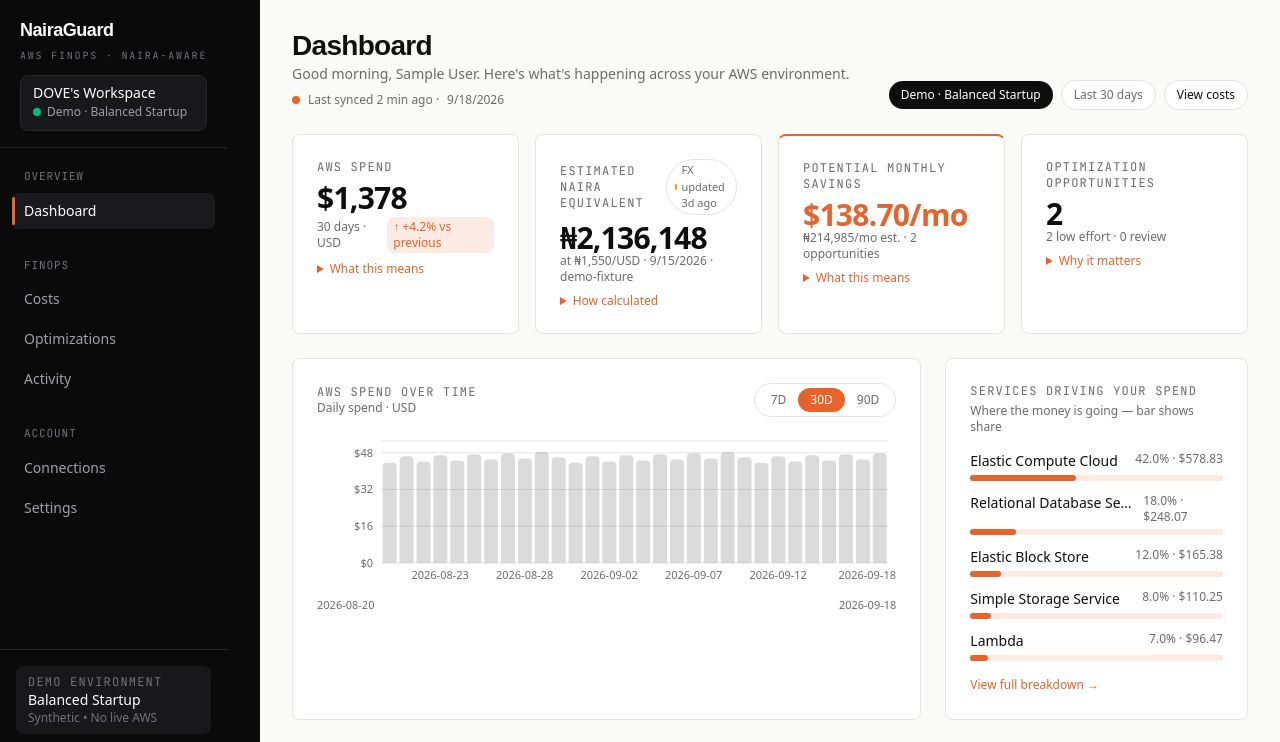
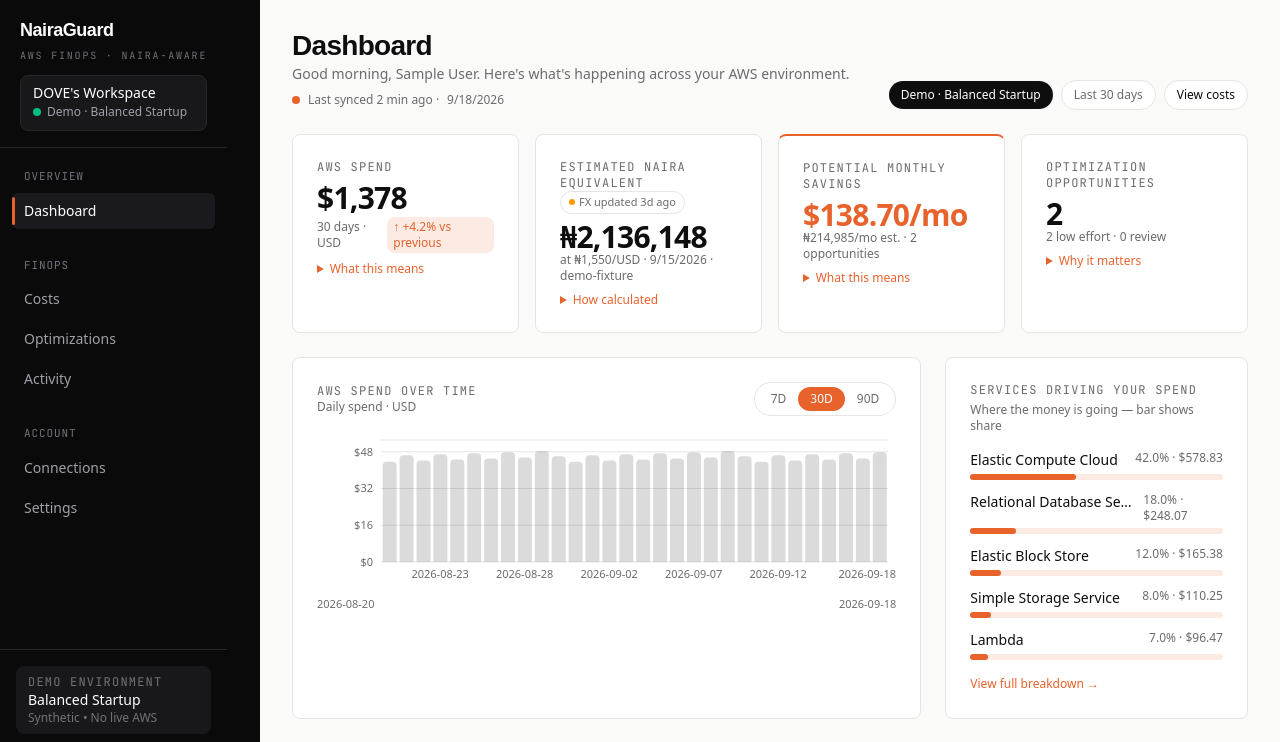
Before and after one commit to Sawmod001/NAIRAGUARD, a Next.js app: page /dashboard in a window 1280 px wide. Shown: the top 742 px of the page. Built offline with nearby package versions, Linux system fonts and the light colour scheme; no server answers; the database is empty; sample sign-in values are in the browser's storage; a web font is replaced by a local one.

Commit message:
feat(NG-DASH-03): use Card for KPI row, hierarchy via accent border

```diff
--- a/src/app/(app)/dashboard/page.tsx
+++ b/src/app/(app)/dashboard/page.tsx
@@ -9,6 +9,7 @@ import { prioritizeRecommendations } from "@/domain/optimizations";
 import { getDemoDataset } from "@/infrastructure/providers/demo/registry";
 import { dashboardQuerySchema } from "@/schemas/query";
 import { PanelErrorBoundary } from "@/components/ui/panel-error-boundary";
+import { Card, CardContent, CardTitle } from "@/components/ui/card";
 import { CountUp } from "@/components/dashboard/count-up";
 import { SpendChart } from "@/components/dashboard/spend-chart";
 import Link from "next/link";
@@ -62,45 +63,53 @@ export default async function DashboardPage({ searchParams }: { searchParams: Pr
           </div>
         </div>
 
-        {/* KPI row — 1col <480, 2x2 tablet, 4col desktop */}
+        {/* KPI row — hierarchy via position/size, not identical boxes */}
         <div className="grid gap-4 grid-cols-1 sm:grid-cols-2 lg:grid-cols-4">
           <PanelErrorBoundary label="AWS SPEND">
-            <div className={panel}>
-              <div className="font-mono text-xs tracking-widest text-[#6B6B6E]">AWS SPEND</div>
+            <Card>
+              <CardTitle>AWS SPEND</CardTitle>
+              <CardContent>
                 <div className="mt-2 text-[30px] font-semibold leading-none tracking-tight text-[#0E0E0F] tabular-nums"><CountUp value={cost.total} prefix="$" /></div>
                 <div className="mt-1 flex items-center gap-1 text-xs text-[#6B6B6E]"><span className="tabular-nums">{period} days · {cost.currency}</span><span className="inline-flex items-center gap-1 rounded bg-[#FCEBE3] px-1.5 py-0.5 text-[#E8622C]">↑ {prevDelta} vs previous</span></div>
                 <details className="mt-2 text-xs text-[#6B6B6E]"><summary className="cursor-pointer text-[#E8622C] hover:underline focus-visible:outline-none focus-visible:ring-2 focus-visible:ring-[#E8622C]">What this means</summary><span className="mt-1 block">Sum of daily spend from the provider — source truth for {period} days.</span></details>
-            </div>
+              </CardContent>
+            </Card>
           </PanelErrorBoundary>
 
           <PanelErrorBoundary label="ESTIMATED NAIRA">
-            <div className={panel}>
+            <Card>
+              <CardTitle>ESTIMATED NAIRA EQUIVALENT</CardTitle>
+              <CardContent>
                 <div className="flex items-center justify-between">
-                <div className="font-mono text-xs tracking-widest text-[#6B6B6E]">ESTIMATED NAIRA EQUIVALENT</div>
                   <span className="inline-flex items-center gap-1 rounded-full border border-[#E7E5E2] px-2 py-0.5 text-[11px] text-[#6B6B6E]"><span className={`h-1.5 w-1.5 rounded-full ${fxAgeDays <= 2 ? "bg-emerald-500" : "bg-amber-500"}`} /> FX updated {fxAgeDays}d ago</span>
                 </div>
                 <div className="mt-2 text-[30px] font-semibold leading-none tracking-tight text-[#0E0E0F] tabular-nums"><CountUp value={totalNgn.naira} prefix="₦" /></div>
                 <div className="text-xs text-[#6B6B6E]">at ₦{fx.rate.toLocaleString()}/USD · {new Date(fx.observedAt).toLocaleDateString()} · {fx.source}</div>
                 <details className="mt-2 text-xs text-[#6B6B6E]"><summary className="cursor-pointer text-[#E8622C] hover:underline">How calculated</summary><span className="mt-1 block">${cost.total.toLocaleString()} × ₦{fx.rate.toLocaleString()} = ₦{totalNgn.naira.toLocaleString()} · Estimate, not a bank charge.</span></details>
-            </div>
+              </CardContent>
+            </Card>
           </PanelErrorBoundary>
 
           <PanelErrorBoundary label="POTENTIAL SAVINGS">
-            <div className={`${panel} border-t-2 border-t-[#E8622C]`}>
-              <div className="font-mono text-xs tracking-widest text-[#6B6B6E]">POTENTIAL MONTHLY SAVINGS</div>
+            <Card className="border-t-2 border-t-[#E8622C]">
+              <CardTitle>POTENTIAL MONTHLY SAVINGS</CardTitle>
+              <CardContent>
                 <div className="mt-2 text-[30px] font-semibold leading-none tracking-tight text-[#E8622C] tabular-nums">${savingsAgg.totalSavingsUsd.toFixed(2)}/mo</div>
                 <div className="text-xs text-[#6B6B6E]">₦{savingsNgn.naira.toLocaleString()}/mo est. · {recs.length} opportunities</div>
                 <details className="mt-2 text-xs text-[#6B6B6E]"><summary className="cursor-pointer text-[#E8622C] hover:underline">What this means</summary><span className="mt-1 block">Estimated savings from recommendations below — not guaranteed. Validate before implementing.</span></details>
-            </div>
+              </CardContent>
+            </Card>
           </PanelErrorBoundary>
 
           <PanelErrorBoundary label="OPPORTUNITIES">
-            <div className={panel}>
-              <div className="font-mono text-xs tracking-widest text-[#6B6B6E]">OPTIMIZATION OPPORTUNITIES</div>
+            <Card>
+              <CardTitle>OPTIMIZATION OPPORTUNITIES</CardTitle>
+              <CardContent>
                 <div className="mt-2 text-[30px] font-semibold leading-none tracking-tight text-[#0E0E0F] tabular-nums"><CountUp value={recs.length} /></div>
                 <div className="text-xs text-[#6B6B6E]">{prioritized.filter((r) => r.effort === "Low").length} low effort · {prioritized.filter((r) => r.effort !== "Low").length} review</div>
                 <details className="mt-2 text-xs text-[#6B6B6E]"><summary className="cursor-pointer text-[#E8622C] hover:underline">Why it matters</summary><span className="mt-1 block">Low-effort items are fastest to validate and drive quick wins.</span></details>
-            </div>
+              </CardContent>
+            </Card>
           </PanelErrorBoundary>
         </div>
 
```
Lines whose indentation alone changed are shown as unchanged.
